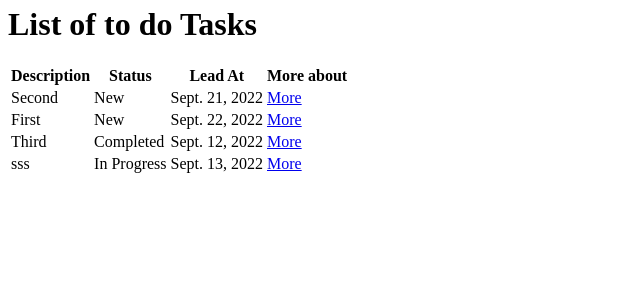
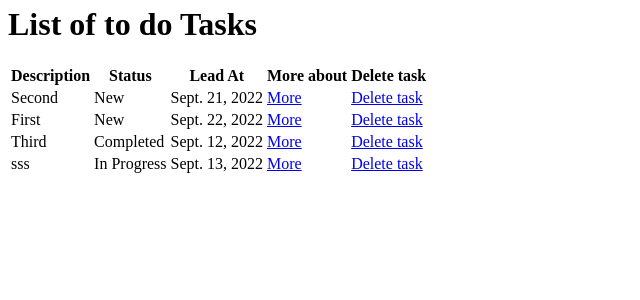
Before and after one commit to Alnazhm/homework_53_Zhuldyz_Kalbayeva, a Django app: page / in a window 1280 px wide. Shown: the part 54-354 px from the top of the page, without its empty margins (0-640 px from the left). Run offline with Django 4.2, Linux system fonts and the light colour scheme; data comes from the database, SQL or seed files in the repository.

Commit message:
Изменила главную страницу

```diff
--- a/app/todo/templates/index.html
+++ b/app/todo/templates/index.html
@@ -15,6 +15,7 @@
       <th scope="col">Status</th>
       <th scope="col">Lead At</th>
         <th scope="col">More about</th>
+      <th scope="col">Delete task</th>
     </tr>
   </thead>
   <tbody>
@@ -24,6 +25,7 @@
       <td>{{todo_task.status}}</td>
       <td>{{todo_task.lead_at}}</td>
         <td><a href="{% url 'task_detail' todo_task.pk %}">More</a></td>
+      <td><a href="{% url 'task_deleted' todo_task.pk %}">Delete task</a></td>
     </tr>
   {%endfor%}
   </tbody>
```
